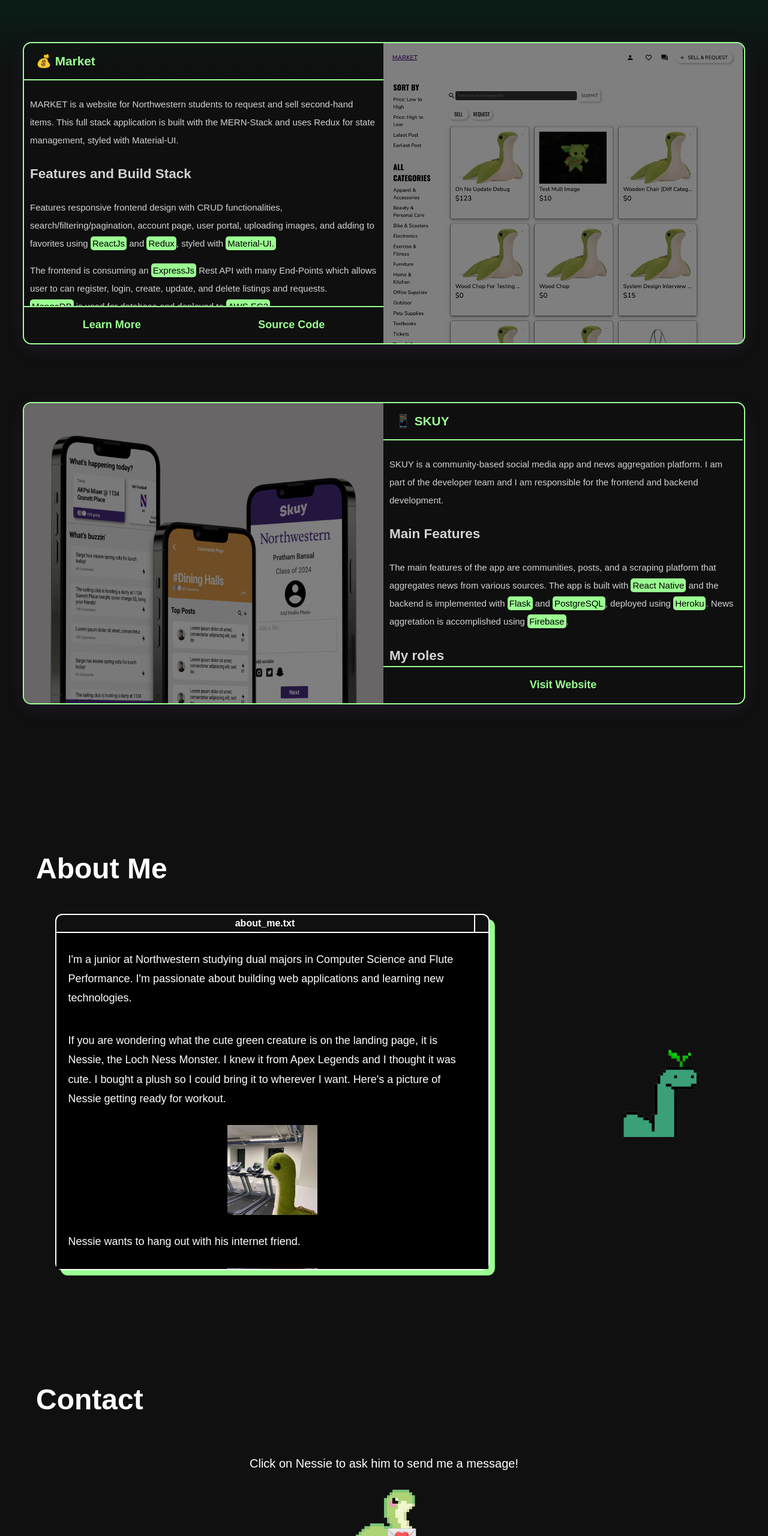
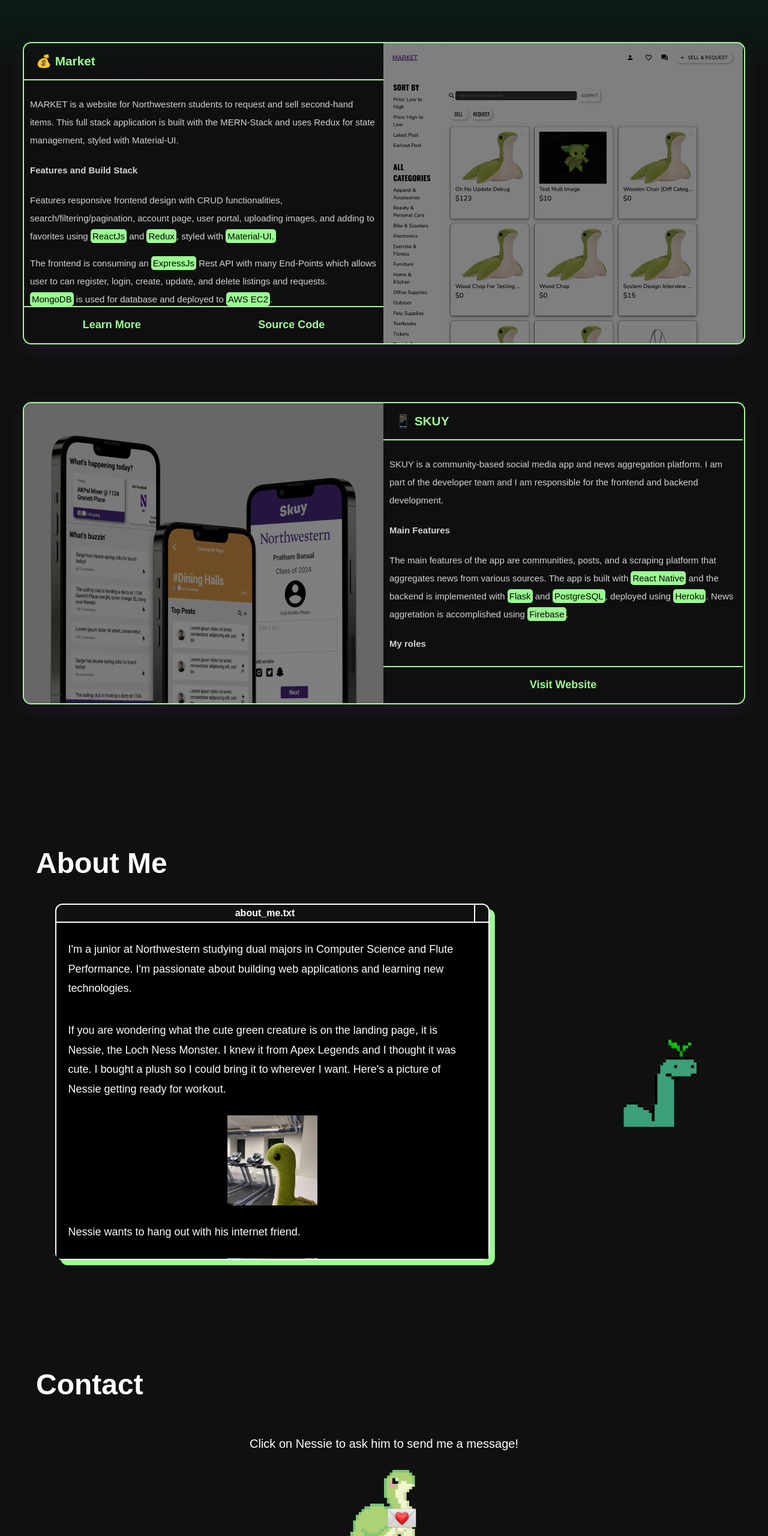
Before and after one commit to wubbalubbadu/Portfolio, a plain HTML site: page index.html in a window 1280 px wide. Shown: the part 913-3473 px from the top of the page at 60% size. Drawn offline with Linux system fonts and the light colour scheme.

Commit message:
html headings

```diff
--- a/index.html
+++ b/index.html
@@ -1,6 +1,5 @@
 <!DOCTYPE html>
 <html lang="en">
-
 <head>
     <meta charset="UTF-8" />
     <meta http-equiv="X-UA-Compatible" content="IE=edge" />
@@ -58,7 +57,7 @@
                         <div class="project--container">
                             <div class="left">
                                 <div class="p--header">
-                                    <div class="p--name">💰 Market</div>
+                                    <h3 class="p--name">💰 Market</h3>
                                 </div>
                                 <div class="p--desc--container">
                                     <div class="p--desc">
@@ -70,7 +69,7 @@
                                                 Redux
                                                 for state management, styled with Material-UI.
                                             </p>
-                                            <h2 class="p--heading">Features and Build Stack</h2>
+                                            <h4 class="p--heading">Features and Build Stack</h4>
                                             <p>
                                                 Features responsive frontend design with CRUD functionalities,
                                                 search/filtering/pagination, account page, user portal, uploading
@@ -132,7 +131,7 @@
 
                             <div class="left">
                                 <div class="p--header">
-                                    <div class="p--name">📱 SKUY</div>
+                                    <h3 class="p--name">📱 SKUY</h3>
                                 </div>
                                 <div class="p--desc--container">
                                     <div class="p--desc">
@@ -145,7 +144,7 @@
                                                 backend
                                                 development.
                                             </p>
-                                            <h2 class="p--heading">Main Features</h2>
+                                            <h4 class="p--heading">Main Features</h4>
                                             <p class="p--parag">
                                                 The main features of the app are communities, posts, and a scraping
                                                 platform
@@ -157,7 +156,7 @@
                                                     class="p--high">Heroku</span>. News aggretation is accomplished
                                                 using
                                                 <span class="p--high">Firebase</span>.
-                                            <h2 class="p--heading">My roles</h2>
+                                            <h4 class="p--heading">My roles</h4>
                                             <p class="p--parag">
                                                 I was working on implementing frontend components, as well as designing
                                                 and
@@ -182,7 +181,7 @@
             </section>
             <section id="about">
                 <div class="container">
-                    <h3 class="section--title">About Me</h3>
+                    <h2 class="section--title">About Me</h2>
                     <div class="about--all">
                         <div class="about--container">
                             <div class="about--header">
@@ -219,7 +218,7 @@
             </section>
             <section id="contact" class="contact">
                 <div class="container">
-                    <h3 class="section--title">Contact</h3>
+                    <h2 class="section--title">Contact</h2>
                     <div class="contact--content">
                         <p>Click on Nessie to ask him to send me a message!</p>
                         <a href="mailto:hayliewu2024@u.northwestern.edu" class="contact--lint">
```
Also changed, not shown: market/market.html (+3 -3 lines).
